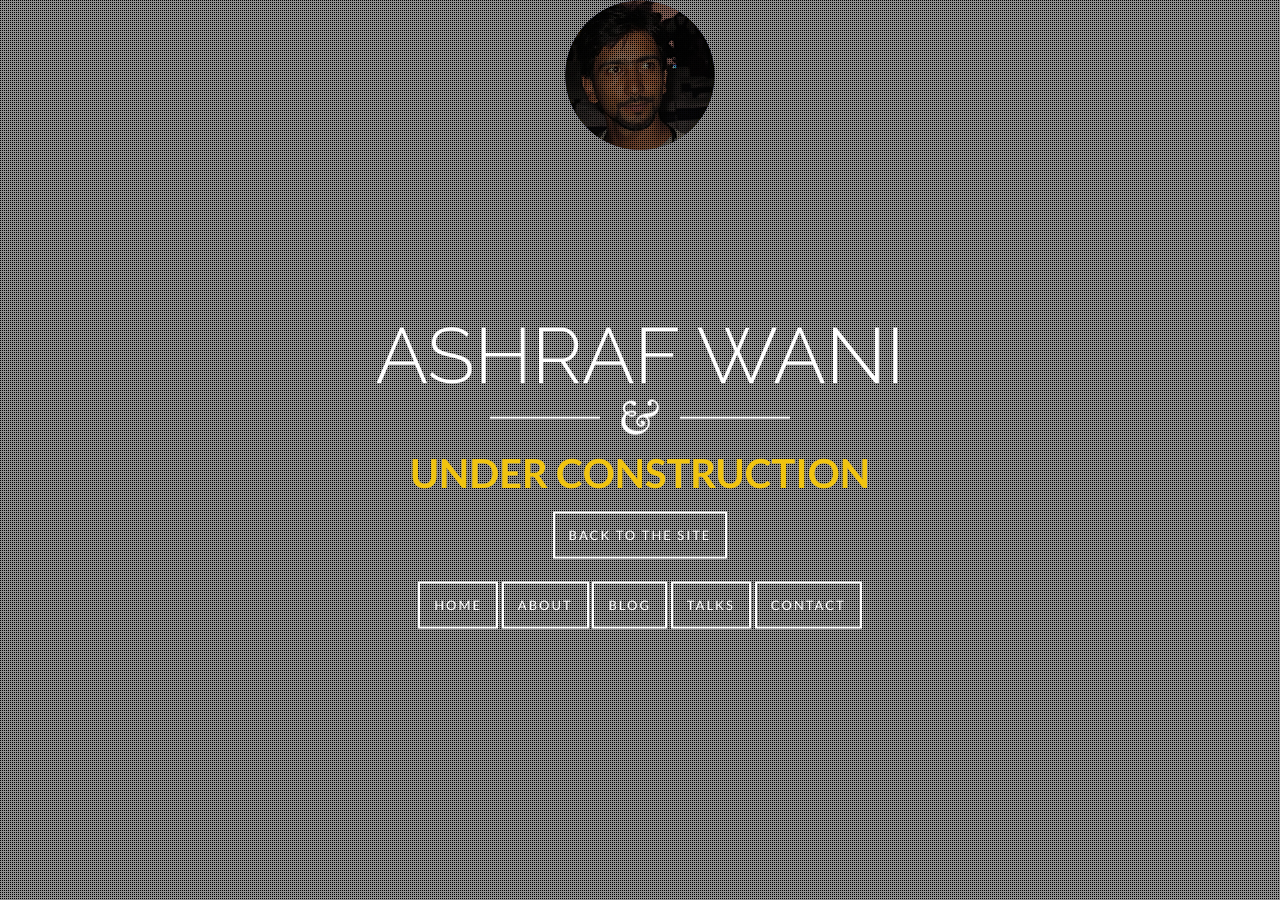
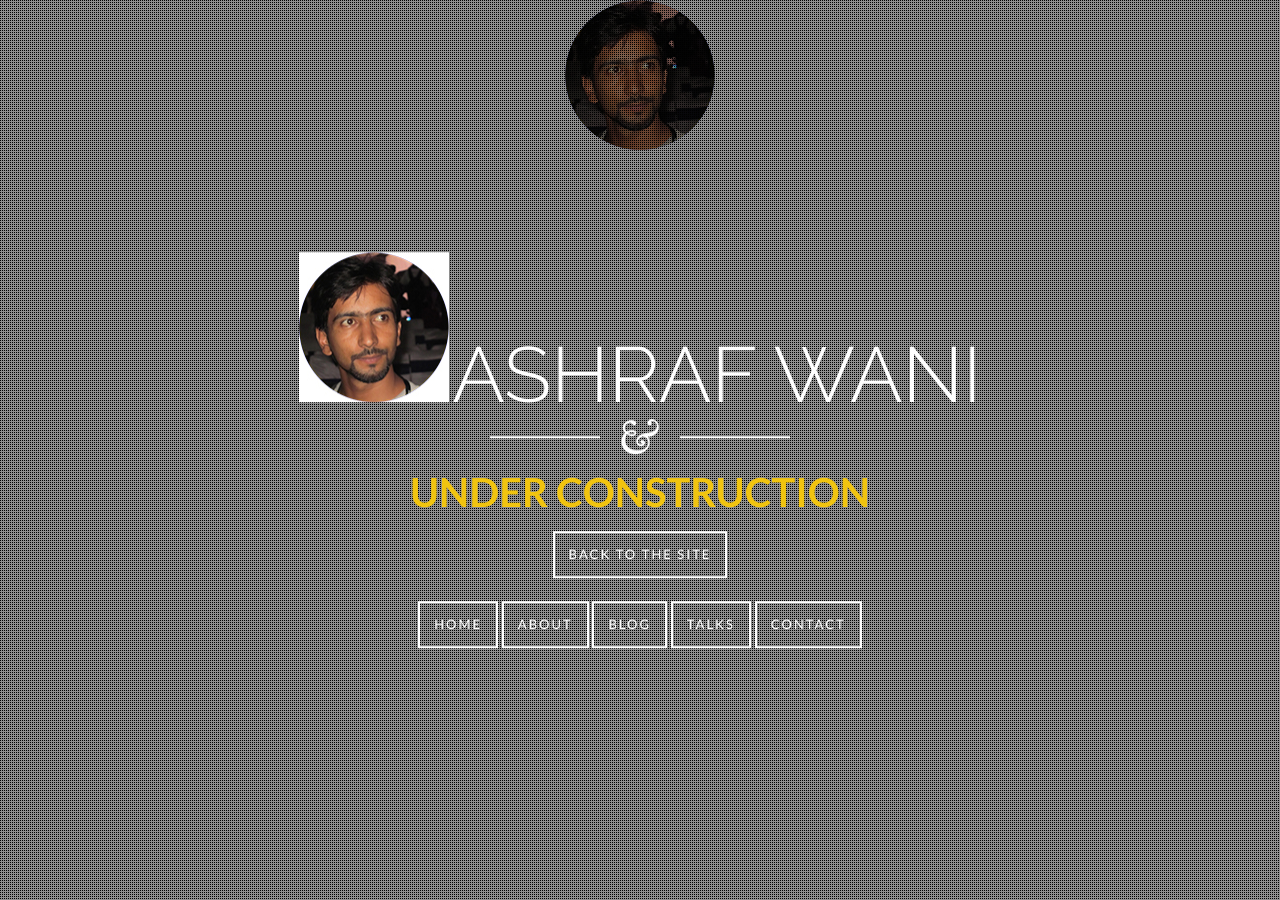
Before and after one commit to ashrafwani/ashrafwani.github.io, a Jekyll site: the page beta.html, which Jekyll copies as it is, in a window 1280 px wide. Built offline with Jekyll 4.4.1, drawn with Linux system fonts in a browser that asks for light colours; nearby versions of some CDN libraries.

Commit message:
Update beta.html

```diff
--- a/beta.html
+++ b/beta.html
@@ -31,15 +31,16 @@
 
         <div class="pattern"></div>
             <div class="big-background-container">
+                    <a href="/"><img class="junaid-background" src="images/ashraf.jpg" alt="" /></a>
                     <h1 class="big-background-title">ASHRAF WANI</h1>
                     <div class="divider"></div>
                     <h1 id="colorize">UNDER CONSTRUCTION</h1>
                     <a href="http://ashrafwani.com/" class="big-background-btn">BACK TO THE SITE</a></br></br>
                     <a href="http://ashrafwani.com/" class="big-background-btn">HOME</a>
-                    <a href="http://ashrafwani.com/" class="big-background-btn">ABOUT</a>
-                    <a href="http://ashrafwani.com/" class="big-background-btn">BLOG</a></a>
-                    <a href="http://ashrafwani.com/" class="big-background-btn">TALKS</a>
-                    <a href="http://ashrafwani.com/" class="big-background-btn">CONTACT</a>
+                    <a href="http://ashrafwani.com/about/" class="big-background-btn">ABOUT</a>
+                    <a href="http://ashrafwani.com/blog/" class="big-background-btn">BLOG</a></a>
+                    <a href="http://ashrafwani.com/talks/" class="big-background-btn">TALKS</a>
+                    <a href="http://ashrafwani.com/contact/" class="big-background-btn">CONTACT</a>
             </div>
     </section>
 
```
